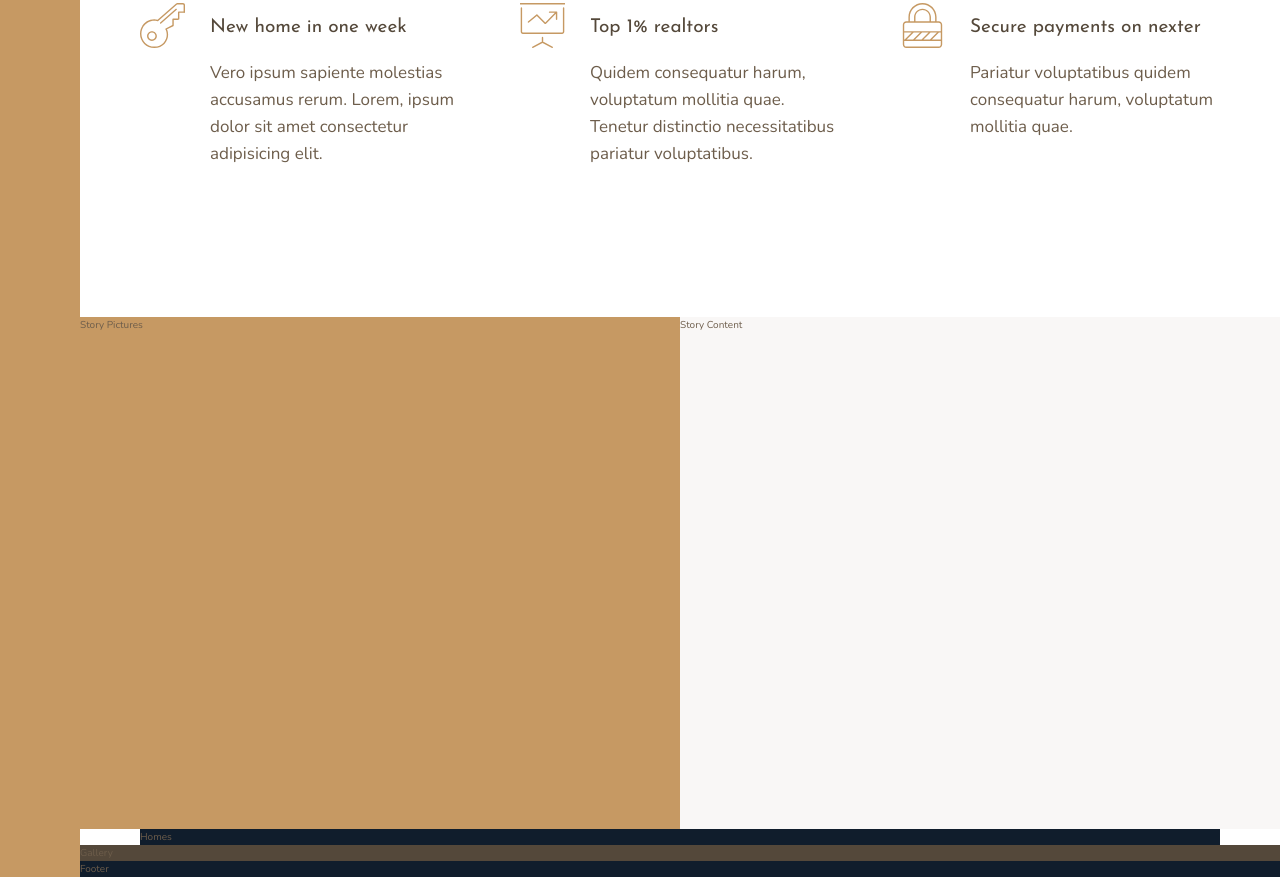
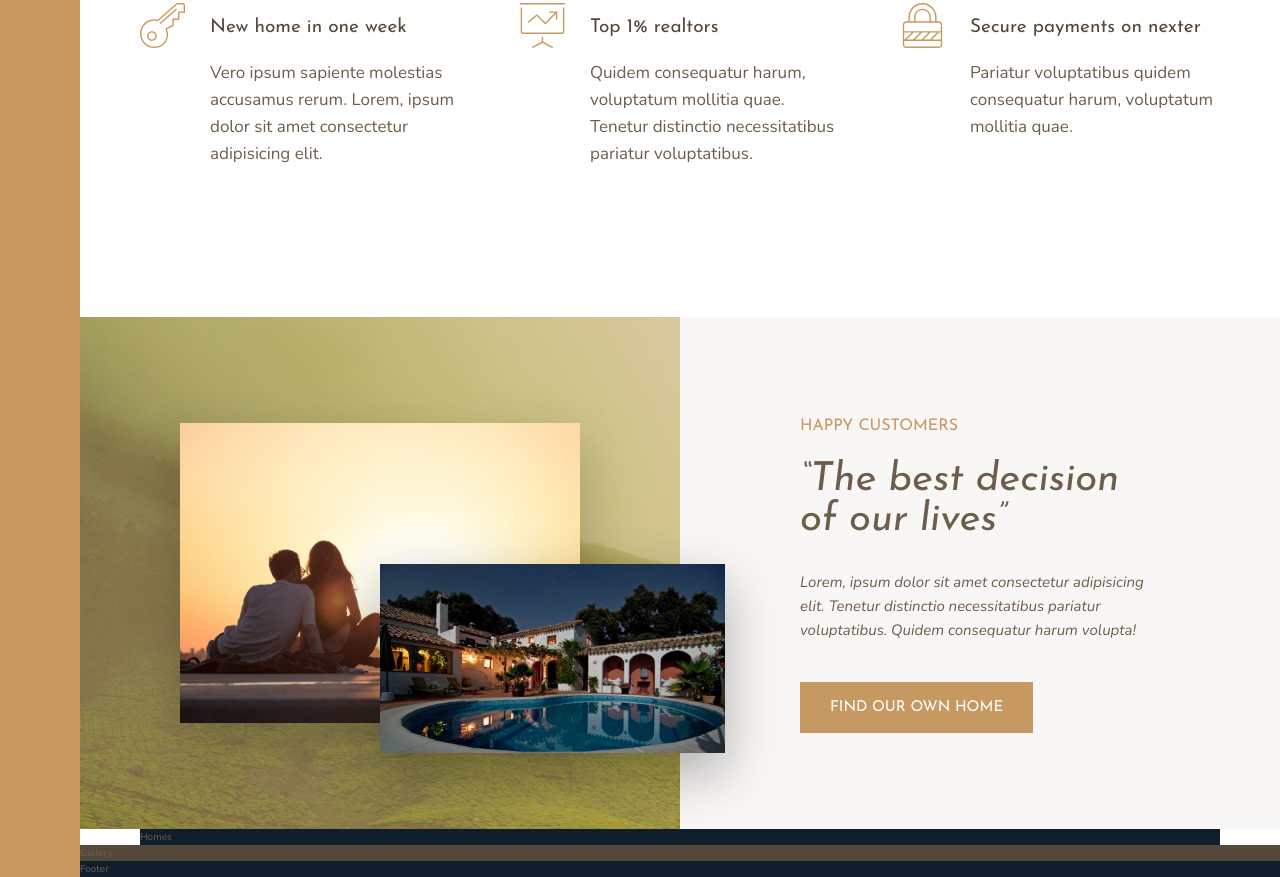
Before and after one commit to realmartinzane/nexter, a website: page index.html in a window 1280 px wide. Shown: the part 991-1868 px from the top of the page. Drawn offline with nearby package versions, Linux system fonts and the light colour scheme.

Commit message:
add story section

```diff
--- a/index.html
+++ b/index.html
@@ -87,11 +87,18 @@
         </section>
 
         <div class="story__pictures">
-            Story Pictures
+            <img src="img/story-1.jpeg" alt="Couple with new house" class="story__img-1">
+            <img src="img/story-2.jpeg" alt="New house" class="story__img-2">
         </div>
 
         <div class="story__content">
-            Story Content
+            <h3 class="heading-3 mb-sm">Happy Customers</h3>
+            <h2 class="heading-2 heading-2-dark mb-md"> &ldquo;The best decision of our lives&rdquo;</h2>
+            <p class="story__text">
+                Lorem, ipsum dolor sit amet consectetur adipisicing elit. Tenetur distinctio necessitatibus pariatur voluptatibus.
+                Quidem consequatur harum volupta!
+            </p>
+            <button class="btn">Find our own home</button>
         </div>
 
         <section class="homes">
--- a/sass/_features.scss
+++ b/sass/_features.scss
@@ -12,7 +12,6 @@
 
 .feature
     {
-
         display: grid;
         grid-template-columns: min-content 1fr;
         grid-gap: 1.5rem 2.5rem;
--- a/sass/_story.scss
+++ b/sass/_story.scss
@@ -4,11 +4,48 @@
     {
         background-color: $color-primary;
         grid-column: full-start / col-end 4;
+        background-image: linear-gradient(rgba($color-primary, .5), rgba($color-primary, .5)), url(../img/back.jpg);
+
+        display: grid;
+        grid-template-rows: repeat(6, 1fr);
+        grid-template-columns: repeat(6, 1fr);
+        align-items: center;
+    }
+
+    &__img-1
+    {
+        width: 100%;
+        grid-row: 2 / 6;
+        grid-column: 2 / 6;
+        box-shadow: 0 2rem 5rem rgba(#000, .2);
+    }
+
+    &__img-2
+    {
+        width: 115%;
+        grid-row: 4 / 6;
+        grid-column: 4 / 7;
+        z-index: 20;
+        box-shadow: 0 2rem 5rem rgba(#000, .3);
     }
 
     &__content
     {
         background-color: $color-gray-light-1;
         grid-column: col-start 5 / full-end;
+
+        padding: 6rem 12rem;
+
+        display: flex;
+        flex-direction: column;
+        justify-content: center;
+        align-items: flex-start;
+    }
+
+    &__text
+    {
+        font-size: 1.5rem;
+        font-style: italic;
+        margin-bottom: 4rem;
     }
 }
--- a/sass/_typography.scss
+++ b/sass/_typography.scss
@@ -12,11 +12,21 @@
 .heading-2
 {
     @extend %heading;
+    font-size: 4rem;
+    font-style: italic;
+    line-height: 1;
+
+    &--light {color: $color-gray-light-1;}
+    &--dark {color: $color-gray-dark-1;}
+
 }
 
 .heading-3
 {
     @extend %heading;
+    font-size: 1.6rem;
+    color: $color-primary;
+    text-transform: uppercase
 }
 
 .heading-4
@@ -24,13 +34,31 @@
     @extend %heading;
     font-size: 1.9rem;
 
-    &--light
+    &--light {color: $color-gray-light-1;}
+    &--dark {color: $color-gray-dark-1;}
+}
+
+.btn
+{
+    background-color: $color-primary;
+    color: #fff;
+    border: none;
+    border-radius: 0;
+    font-family: $font-display;
+    font-size: 1.5rem;
+    text-transform: uppercase;
+    padding: 1.8rem 3rem;
+    cursor: pointer;
+
+    transition: all 200ms;
+
+    &:hover
     {
-        color: $color-gray-light-1;
-    }
-
-    &--dark
-    {
-        color: $color-gray-dark-1;
+        background-color: $color-primary-dark;
     }
 }
+
+.mb-sm {margin-bottom: 2rem;}
+.mb-md {margin-bottom: 3rem;}
+.mb-lg {margin-bottom: 4rem;}
+.mb-xl {margin-bottom: 8rem;}
```
Also changed, not shown: css/style.css.
